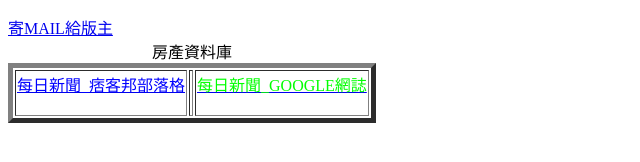
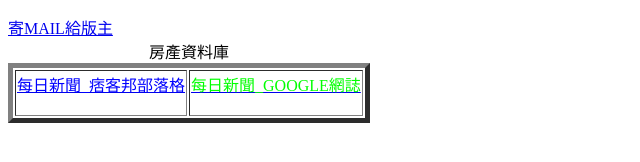
Before and after one commit to jackyan8923/jackyan, a plain HTML site: page index.html in a window 1280 px wide. Shown: the part 258-420 px from the top of the page, without its empty margins (0-640 px from the left). Drawn offline with Linux system fonts and the light colour scheme.

Commit message:
Update index.html

```diff
--- a/index.html
+++ b/index.html
@@ -8,7 +8,7 @@
  <TABLE BORDER=5>
 <CAPTION ALIGN=TOP>房產資料庫</CAPTION>
 
-<TR><TD><a href="https://jackyan.pixnet.net/blog"> <font color="0000ff">每日新聞_痞客邦部落格 </font> </a> <br><br></TD><TD>
+<TR><TD><a href="https://jackyan.pixnet.net/blog"> <font color="0000ff">每日新聞_痞客邦部落格 </font> </a> <br><br></TD>
 
 <TD><a href="https://jackyannews.blogspot.com/"> <font color="00ff00">每日新聞_GOOGLE網誌</a> </font> <br><br></TD></TR>
 
```
